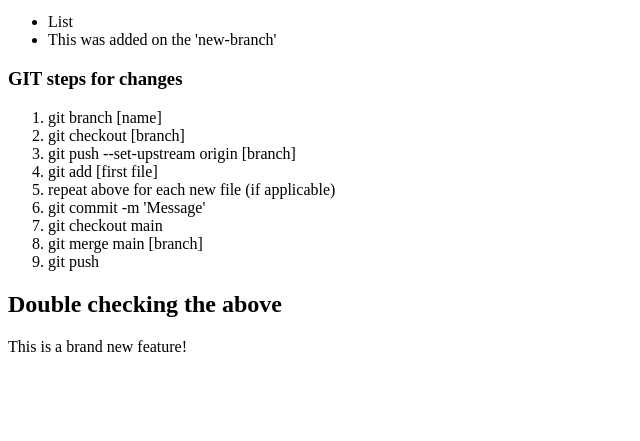
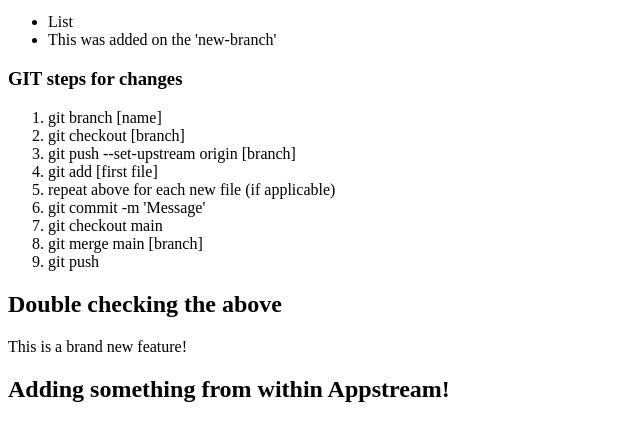
Before and after one commit to KooKatchu/Learning_GIT, a plain HTML site: page index.html in a window 1280 px wide. Shown: the part 87-528 px from the top of the page, without its empty margins (0-640 px from the left). Drawn offline with Linux system fonts and the light colour scheme.

Commit message:
Created on app-stream

```diff
--- a/index.html
+++ b/index.html
@@ -27,6 +27,8 @@
         <h2>Double checking the above</h2>
         <p>This is a brand new feature!</p>
 
+        <h2>Adding something from within Appstream!</h2>
+
         <script src="script.js"></script>
     </body>
 </html>
```
